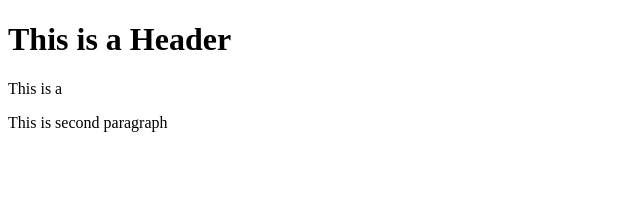
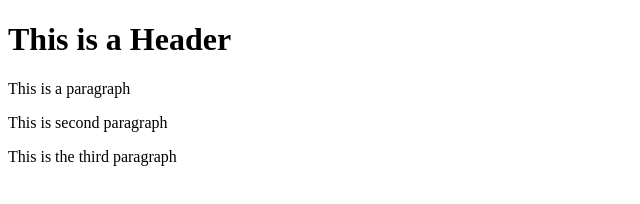
Before and after one commit to Komal303/git-test, a website: page index.html in a window 1280 px wide. Shown: the whole page, without its empty margins (0-640 px from the left). Drawn offline with Linux system fonts and the light colour scheme.

Commit message:
fourth commit

```diff
--- a/index.html
+++ b/index.html
@@ -4,7 +4,8 @@
     </head>
     <body>
         <h1>This is a Header</h1>
-        <p>This is a</p>
+        <p>This is a paragraph</p>
         <p>This is second paragraph</p>
+        <p>This is the third paragraph</p>
     </body>
 </html>
```
Also changed, not shown: package.json (added, +24 -0 lines), 2 other files.
